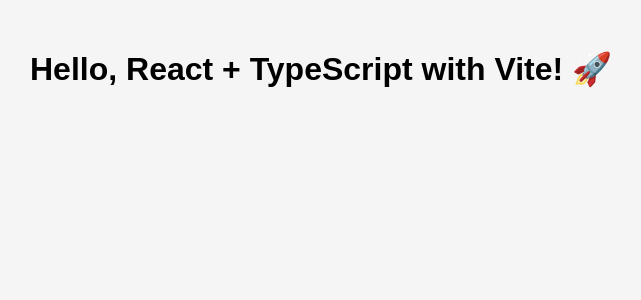
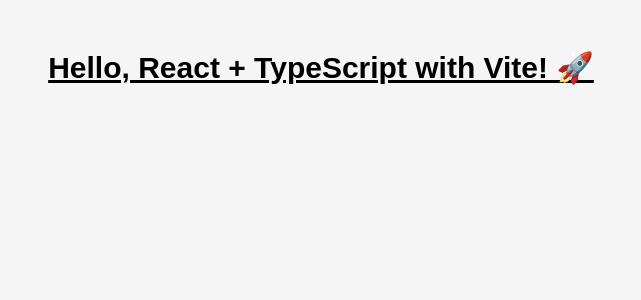
Before and after one commit to batru96/vite-example, a React (Vite) app: page / in a window 1280 px wide. Shown: the top 300 px of the page, without its empty margins (319-960 px from the left). Built offline with nearby package versions, Linux system fonts and the light colour scheme.

Commit message:
Import tailwindcss

```diff
--- a/package.json
+++ b/package.json
@@ -18,7 +18,9 @@
     "vite": "^6.2.2"
   },
   "dependencies": {
+    "@tailwindcss/vite": "^4.0.14",
     "react": "^19.0.0",
-    "react-dom": "^19.0.0"
+    "react-dom": "^19.0.0",
+    "tailwindcss": "^4.0.14"
   }
 }
--- a/src/App.tsx
+++ b/src/App.tsx
@@ -4,7 +4,7 @@
 const App = () => {
   return (
     <div>
-      <h1>Hello, React + TypeScript with Vite! 🚀</h1>
+      <h1 className="text-3xl font-bold underline">Hello, React + TypeScript with Vite! 🚀</h1>
     </div>
   );
 };
--- a/src/index.css
+++ b/src/index.css
@@ -1,3 +1,6 @@
+
+@import "tailwindcss";
+
 body {
   font-family: Arial, sans-serif;
   background-color: #f5f5f5;
--- a/vite.config.js
+++ b/vite.config.mjs
@@ -1,8 +1,12 @@
 import { defineConfig } from "vite";
 import react from "@vitejs/plugin-react";
+import tailwindcss from "@tailwindcss/vite";
 
 export default defineConfig({
-  plugins: [react()],
+  plugins: [
+    react(),
+    tailwindcss()
+  ],
   server: {
     port: 3000, // Optional: Change the default port
   },
```
Also changed, not shown: 1 other file (tests, documents, lock files or other folders).
